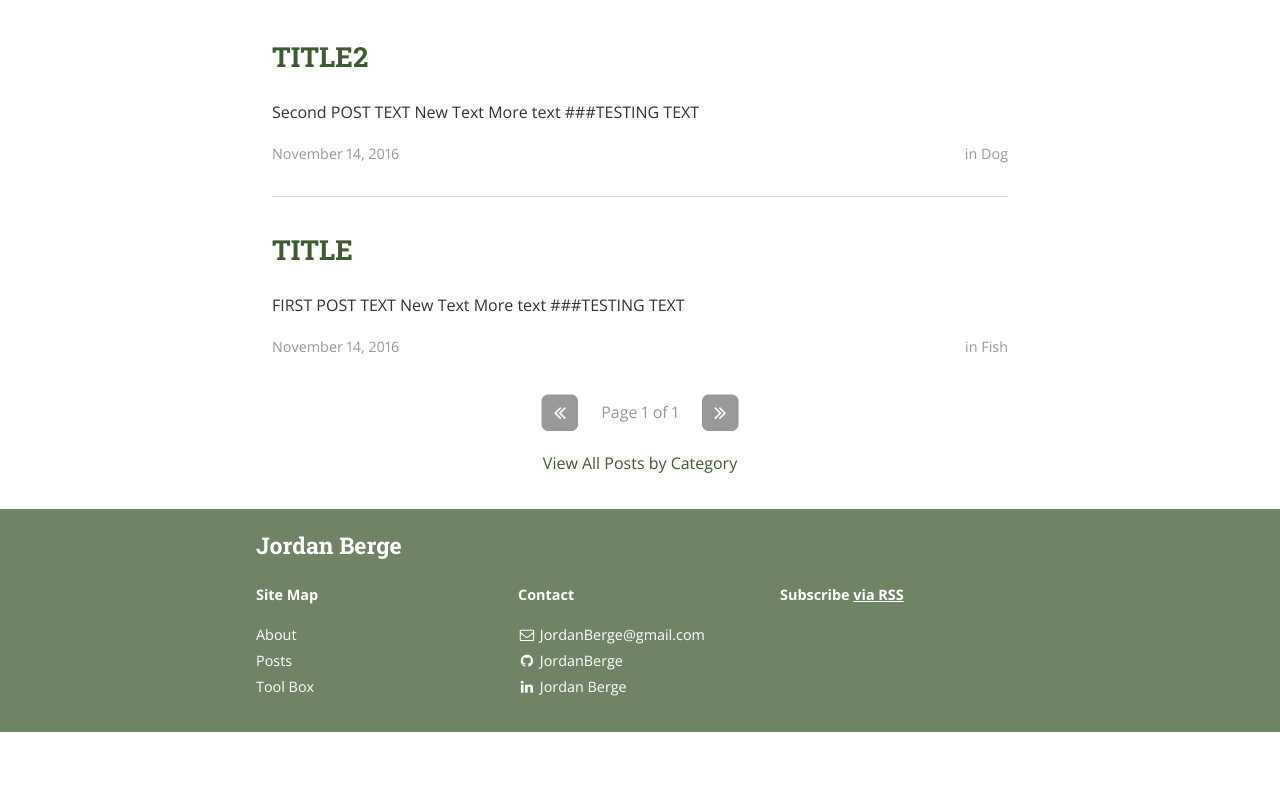
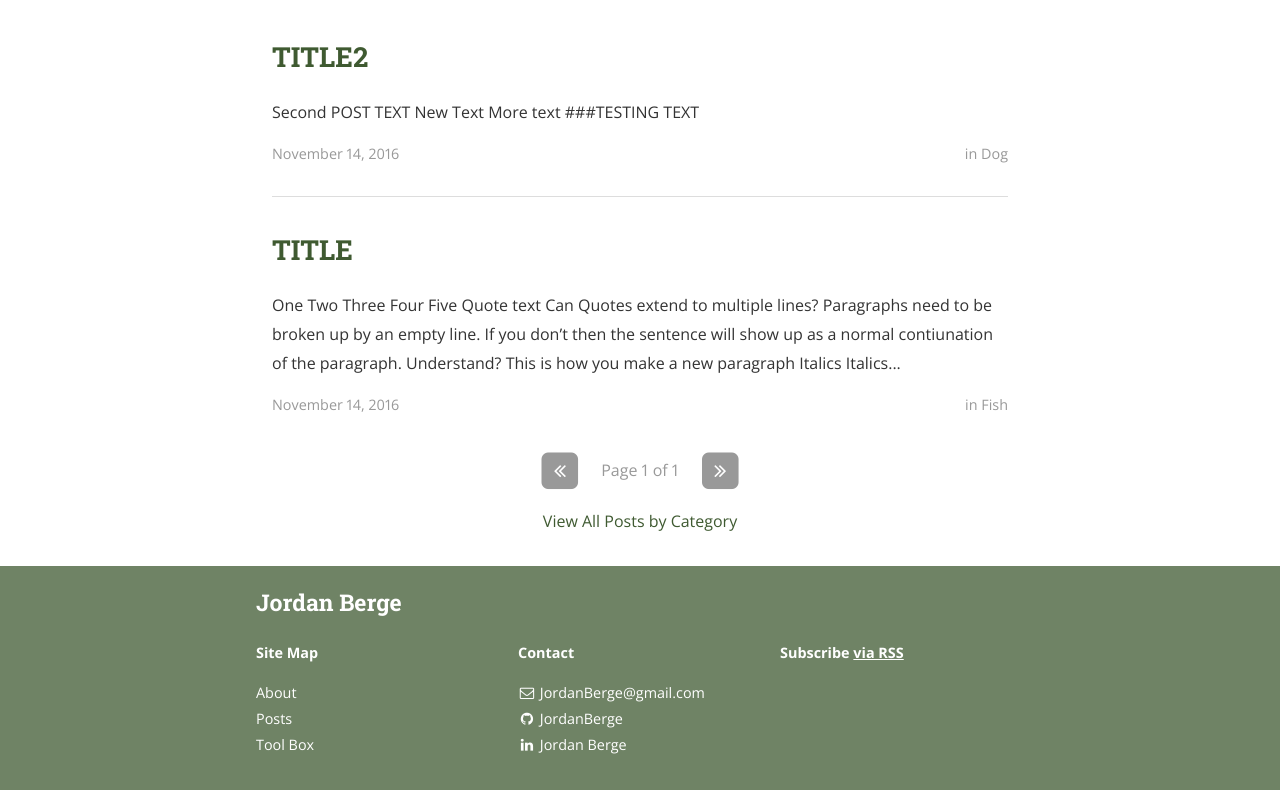
Before and after one commit to JordanBerge/JordanBerge.github.io, a Jekyll site: the page built from index.html, in a window 1280 px wide. Shown: the part 454-1244 px from the top of the page. Built offline with Jekyll 4.4.1, drawn with Linux system fonts in a browser that asks for light colours; nearby versions of some CDN libraries; the list of posts is cut into pages by our own code; a style sheet for code colours, icons or effects is not loaded; before the commit the page ends 1186 px from its top, so only the background shows below that.

Commit message:
Trying out Markdown

````diff
--- a/_posts/2016-11-14-First-Post.md
+++ b/_posts/2016-11-14-First-Post.md
@@ -5,14 +5,73 @@ date: 2016-11-14 22:00:00
 author: Jordan Berge
 categories: fish
 ---
+# One
+## Two
+### Three
+#### Four
+##### Five
 
-### FIRST POST
+> Quote text
+Can Quotes extend to multiple lines?
+
+Paragraphs need to be broken up by an empty line.
+If you don't then the sentence will show up as a normal contiunation of the paragraph.
+
+Understand? This is how you make a new paragraph
+
+*Italics*
+_Italics_
+**Bold**
+__Bold__
+** _Bold Italics_**
 
 
-TEXT
+List
+----
+* Bullet 1
+  * Bullet A
+  * Bullet B
+* Bullet 2
+  * Bullet C
+  * Bullet D
 
-New Text
+List 2
+------
+1. Order 1
+2. Order 2
+3. Order 3
 
-More text
+Code Snippets
 
-###TESTING TEXT
+```python
+print "Hello World"
+print("Hello World")
+```
+
+```r
+x<-4
+```
+
+References
+[Stack Overflow] (stackoverflow.com "Hoverover TEXT")
+
+Image
+![Wikipedia logo](http://upload.wikimedia.org/wikipedia/en/8/80/Wikipedia-logo-v2.svg "Wikipedia logo")
+
+***
+Line Break
+___
+Line Break
+---
+
+Tables
+| Heading 1 | Heading 2 | Heading 3 |
+| --------- | --------- | --------- |
+| Row 1, column 1 | Row 1, column 2 | Row 1, column 3|
+| Row 2, column 1 | Row 2, column 2 | Row 2, column 3|
+| Row 3, column 1 | Row 3, column 2 | Row 3, column 3|
+
+| Left-aligned | Centered | Right-aligned |
+| :-------- | :-------: | --------: |
+| Apples | Red | 5000 |
+| Bananas | Yellow | 75 |
````
